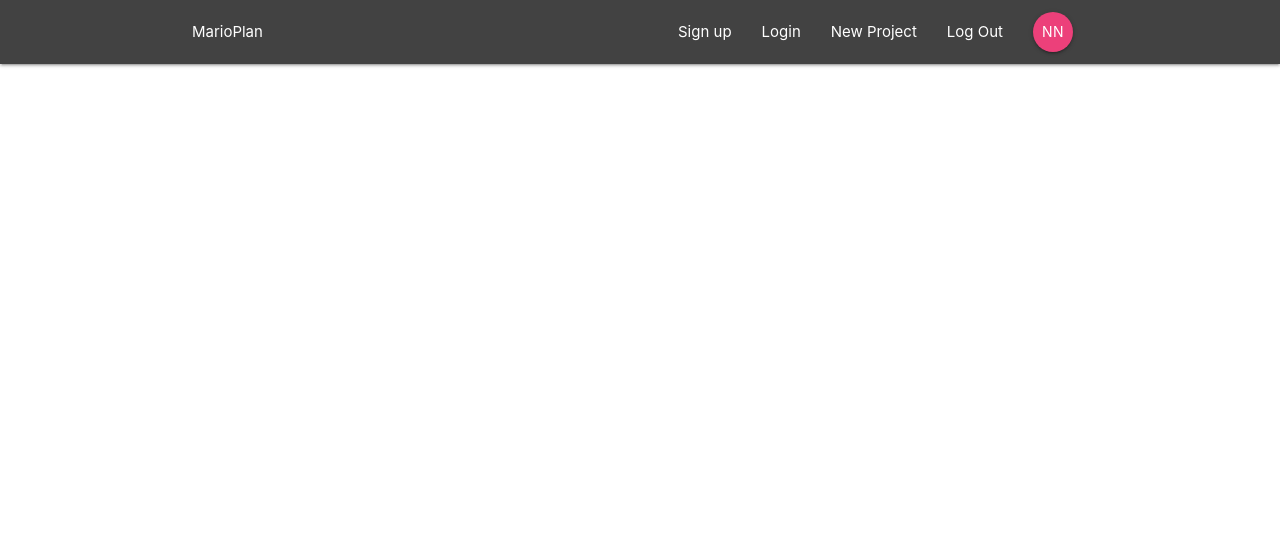
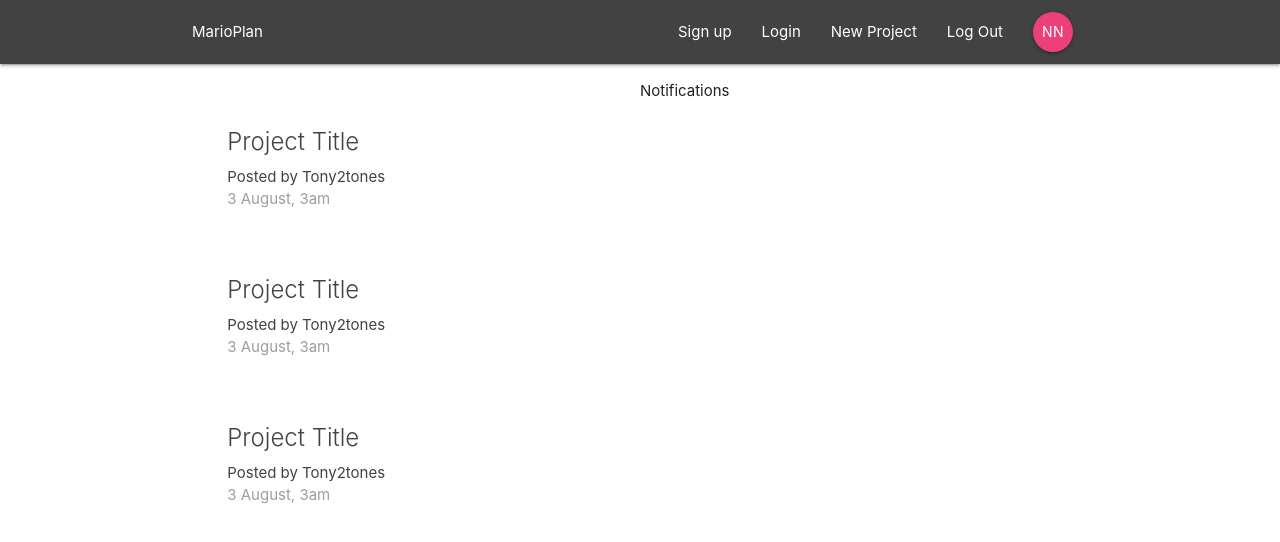
Before and after one commit to tony2tones/react-redux-firebase-tut, a React (Create React App) app in the folder marioplan/: page / in a window 1280 px wide. Shown: the top 542 px of the page. Built offline with nearby package versions, Linux system fonts and the light colour scheme.

Commit message:
added Switch for better routing

```diff
--- a/marioplan/src/App.js
+++ b/marioplan/src/App.js
@@ -1,6 +1,9 @@
 import React, { Component } from "react";
-import { BrowserRouter } from "react-router-dom";
-import Navbar from './components/layout/Navbar';
+import { BrowserRouter, Switch, Route } from "react-router-dom";
+
+import Navbar from "./components/layout/Navbar";
+import Dashboard from "./components/dashboard/Dashboard";
+import Notifications from "./components/dashboard/Notifications";
 
 class App extends Component {
   render() {
@@ -8,6 +11,10 @@ class App extends Component {
       <BrowserRouter>
         <div className="App">
           <Navbar />
+          <Switch>
+            <Route path='/' exact component={Dashboard} />
+            <Route path='/Notifications' exact component={Notifications} />
+          </Switch>
         </div>
       </BrowserRouter>
     );
--- a/marioplan/src/components/dashboard/Dashboard.js
+++ b/marioplan/src/components/dashboard/Dashboard.js
@@ -8,7 +8,7 @@ class Dashboard extends Component {
       <div className="dashboard container">
         <div className="row">
           <div className="col s12 m6">
-            <projectList />
+            <ProjectList />
           </div>
           <div className="col s12 m5 offset-m1" />
           <Notifications />
```
